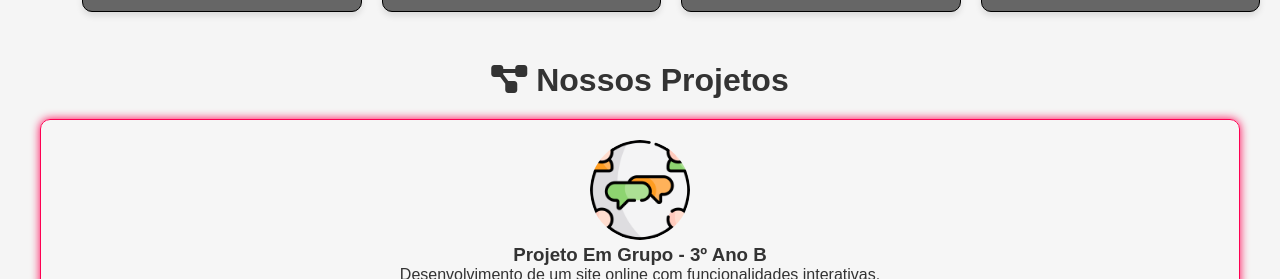
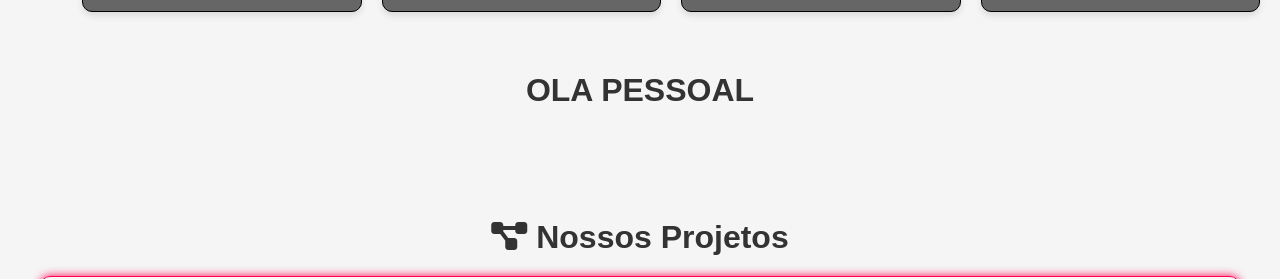
Before and after one commit to AdrainRazini/site-central, a website: page public/index.html in a window 1280 px wide. Shown: the part 521-800 px from the top of the page. Drawn offline with nearby package versions, Linux system fonts and the light colour scheme.

Commit message:
nova DIV H1

```diff
--- a/public/index.html
+++ b/public/index.html
@@ -106,6 +106,9 @@
             </div>
         </div>
 
+    <div class="container">
+        <h1>OLA PESSOAL</h1>
+    </div>
 
       <!-- Projetos -->
 <section  class="projects" id="projetos" data-aos="fade-up" >
```
